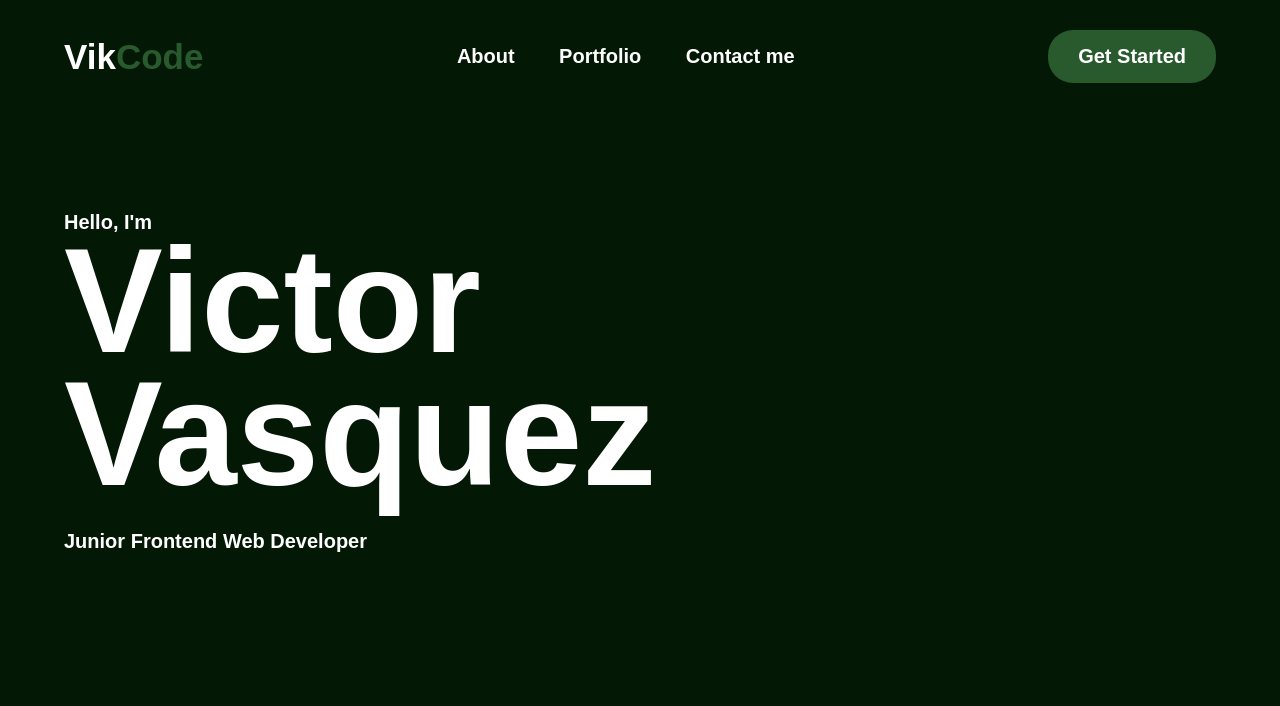
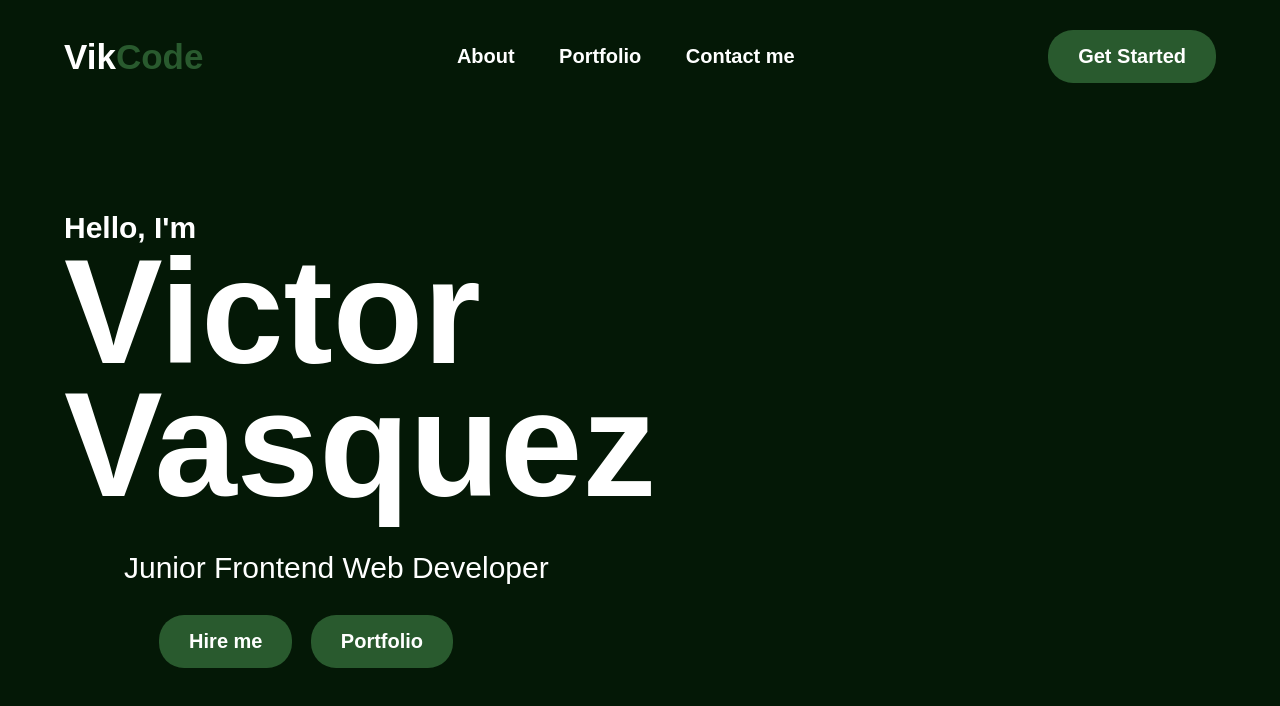
Before and after one commit to Victor-NewbieCoder/Personal-Portfolio-, a plain HTML site: page index.html in a window 1280 px wide. Drawn offline with Linux system fonts and the light colour scheme.

Commit message:
Adding Portfolio + Hire me buttons

```diff
--- a/index.html
+++ b/index.html
@@ -23,6 +23,10 @@
         <p>Hello, I'm</p>
         <h1>Victor <br> Vasquez</h1>
         <p class="j">Junior Frontend Web Developer</p>
+        <Section class="btn">
+            <button>Hire me</button>
+            <button>Portfolio</button>
+        </Section>
     </div>
 </body>
 </html>
--- a/style.css
+++ b/style.css
@@ -62,8 +62,8 @@ button:hover{
     margin-top: 10%;
     margin-left: 5%;
     color: white;
-    font-weight: bold;
-    font-size: 20px;
+    font-weight:600;
+    font-size: 30px;
 }
 
 .content1 h1{
@@ -72,6 +72,16 @@ button:hover{
     line-height: 90%;
 }
 .content1 .j{
+    margin-top: 40px;
+    margin-left: 60px;
+    font-size: 30px;
+    font-weight: 100;
+}
+.content1 .btn{
     margin-top: 30px;
-    font-size: 20px;
+    margin-left: 7%;
 }
+.content1 .btn button{
+    margin-left: 10px;
+
+}
```
